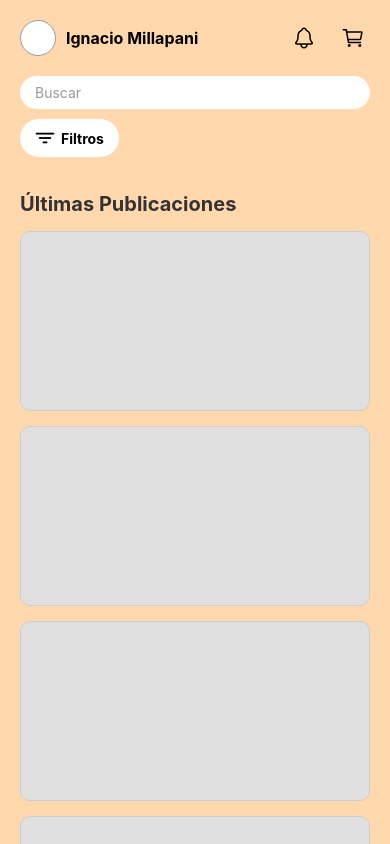
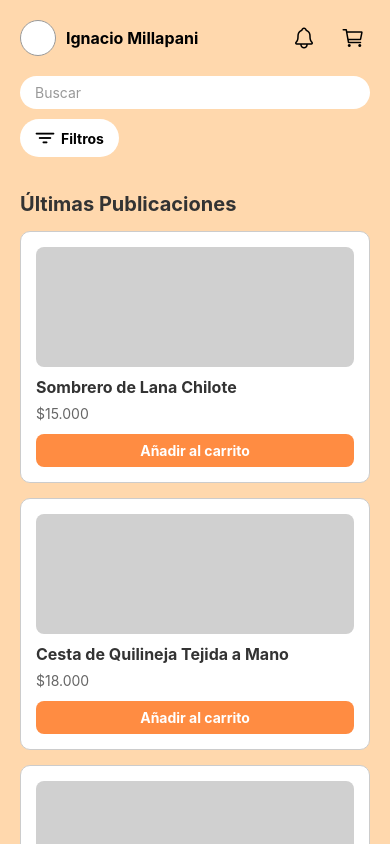
Before and after one commit to MistOski/FERIAVIRTUAL, a React Native app: screen /PantallaP in a window 390 px wide. Shown: the top 844 px of the page. Built offline with nearby package versions, Linux system fonts and the light colour scheme.

Commit message:
Se crearon publicaciones falsas para la presentacion del proyecto

```diff
--- a/screens/PantallaP.js
+++ b/screens/PantallaP.js
@@ -6,20 +6,26 @@ import {
   TextInput,
   TouchableOpacity,
   View,
-  ScrollView
+  ScrollView,
 } from 'react-native';
 import { useNavigation } from '@react-navigation/native';
 
 export default function PantallaP() {
   const navigation = useNavigation();
 
+  const productos = [
+    { nombre: 'Sombrero de Lana Chilote', precio: 15000 },
+    { nombre: 'Cesta de Quilineja Tejida a Mano', precio: 18000 },
+    { nombre: 'Bufanda de Lana Natural', precio: 12000 },
+    { nombre: 'Tallado en Madera de Lenga', precio: 25000 },
+    { nombre: 'Alfombra de Telar Mapuche', precio: 40000 },
+  ];
+
   return (
     <SafeAreaView style={estilos.contenedorSafeArea}>
       <ScrollView contentContainerStyle={estilos.scrollContent}>
         <View style={estilos.encabezado}>
-          <TouchableOpacity
-            style={estilos.perfilTrigger}
-          >
+          <TouchableOpacity style={estilos.perfilTrigger}>
             <View style={estilos.circuloUsuario} />
             <Text style={estilos.nombre}>Ignacio Millapani</Text>
           </TouchableOpacity>
@@ -48,11 +54,22 @@ export default function PantallaP() {
         </TouchableOpacity>
 
         <Text style={estilos.tituloSeccion}>Últimas Publicaciones</Text>
-        <View style={estilos.publicacionPlaceholder} />
-        <View style={estilos.publicacionPlaceholder} />
-        <View style={estilos.publicacionPlaceholder} />
-        <View style={estilos.publicacionPlaceholder} />
-        <View style={estilos.publicacionPlaceholder} />
+
+        {productos.map((producto, index) => (
+          <View key={index} style={estilos.publicacionProducto}>
+            <View style={estilos.imagenPlaceholder} />
+            <Text style={estilos.productoNombre}>{producto.nombre}</Text>
+            <Text style={estilos.productoPrecio}>${producto.precio.toLocaleString('es-CL')}</Text>
+            <TouchableOpacity
+              style={estilos.botonAgregar}
+              onPress={() => {
+                console.log(`Añadido ${producto.nombre} al carrito`);
+              }}
+            >
+              <Text style={estilos.botonAgregarTexto}>Añadir al carrito</Text>
+            </TouchableOpacity>
+          </View>
+        ))}
 
       </ScrollView>
     </SafeAreaView>
@@ -137,13 +154,41 @@ const estilos = StyleSheet.create({
     marginBottom: 15,
     alignSelf: 'flex-start',
   },
-  publicacionPlaceholder: {
+  publicacionProducto: {
     width: '100%',
-    height: 180,
-    backgroundColor: '#E0E0E0',
+    backgroundColor: '#FFF',
     borderRadius: 10,
+    padding: 15,
     marginBottom: 15,
     borderWidth: 1,
     borderColor: '#CCC',
   },
+  imagenPlaceholder: {
+    width: '100%',
+    height: 120,
+    backgroundColor: '#D0D0D0',
+    borderRadius: 8,
+    marginBottom: 10,
+  },
+  productoNombre: {
+    fontSize: 16,
+    fontWeight: 'bold',
+    marginBottom: 8,
+    color: '#333',
+  },
+  productoPrecio: {
+    fontSize: 14,
+    marginBottom: 12,
+    color: '#666',
+  },
+  botonAgregar: {
+    backgroundColor: '#FF8C42',
+    paddingVertical: 8,
+    borderRadius: 8,
+    alignItems: 'center',
+  },
+  botonAgregarTexto: {
+    color: '#FFF',
+    fontWeight: 'bold',
+  },
 });
```
Also changed, not shown: 1 other file (tests, documents, lock files or other folders).
